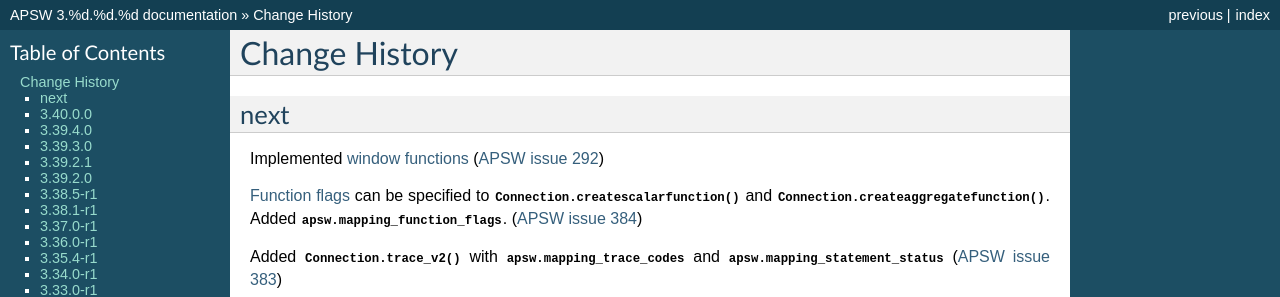
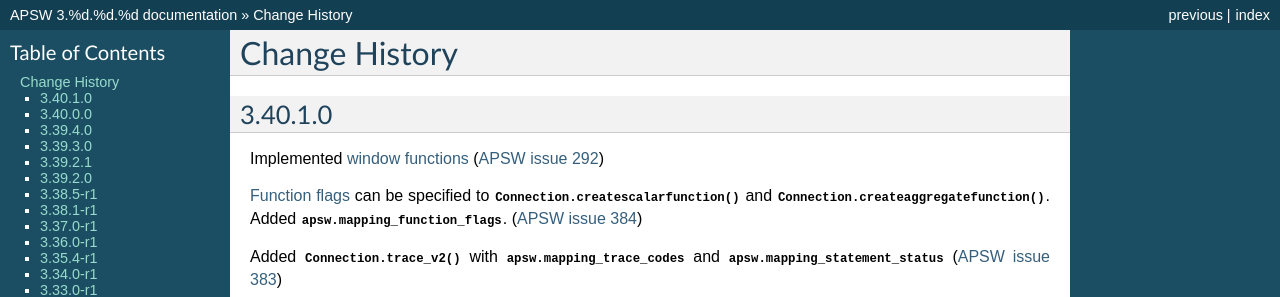
Before and after one commit to rogerbinns/apsw, a Sphinx documentation site: the page built from doc/changes.rst, in a window 1280 px wide and 900 px high. Shown: the top 297 px of the window. Built offline with Sphinx 7.4.7, drawn with Linux system fonts in a browser that asks for light colours; pages that are not in the unit, such as notebooks, are missing from menus; the version number is read from the project's files by our own code.

Commit message:
Set version number in doc

```diff
--- a/doc/changes.rst
+++ b/doc/changes.rst
@@ -3,8 +3,8 @@
 
 .. currentmodule:: apsw
 
-next
-====
+3.40.1.0
+========
 
 Implemented `window functions
 <https://www.sqlite.org/windowfunctions.html#udfwinfunc>`__
```
